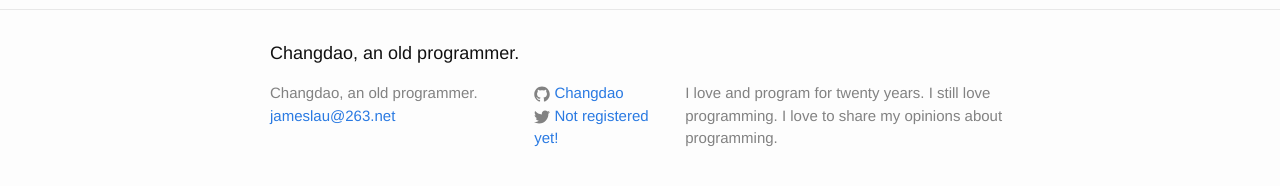
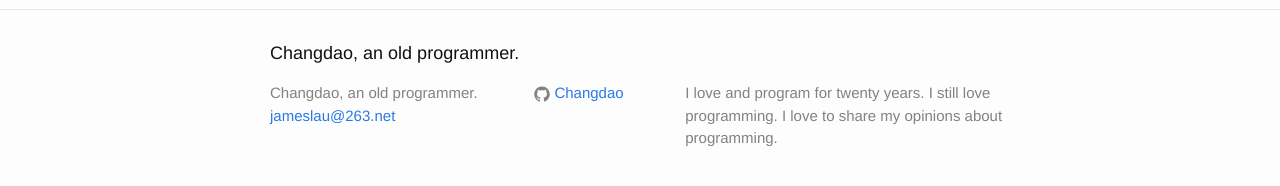
Before and after one commit to Changdao/Changdao.github.io, a Jekyll site: the page built from index.html, in a window 1280 px wide. Shown: the part 287-473 px from the top of the page. Built offline with Jekyll 4.4.1, drawn with Linux system fonts in a browser that asks for light colours.

Commit message:
remove twitter

```diff
--- a/_config.yml
+++ b/_config.yml
@@ -6,7 +6,6 @@ description: > # this means to ignore newlines until "baseurl:"
      I love to share my opinions about programming.
 baseurl: "" # the subpath of your site, e.g. /blog/
 url: "http://changdao.github.io" # the base hostname & protocol for your site
-twitter_username: Not registered yet!
 github_username: Changdao
 
 # Build settings
```
